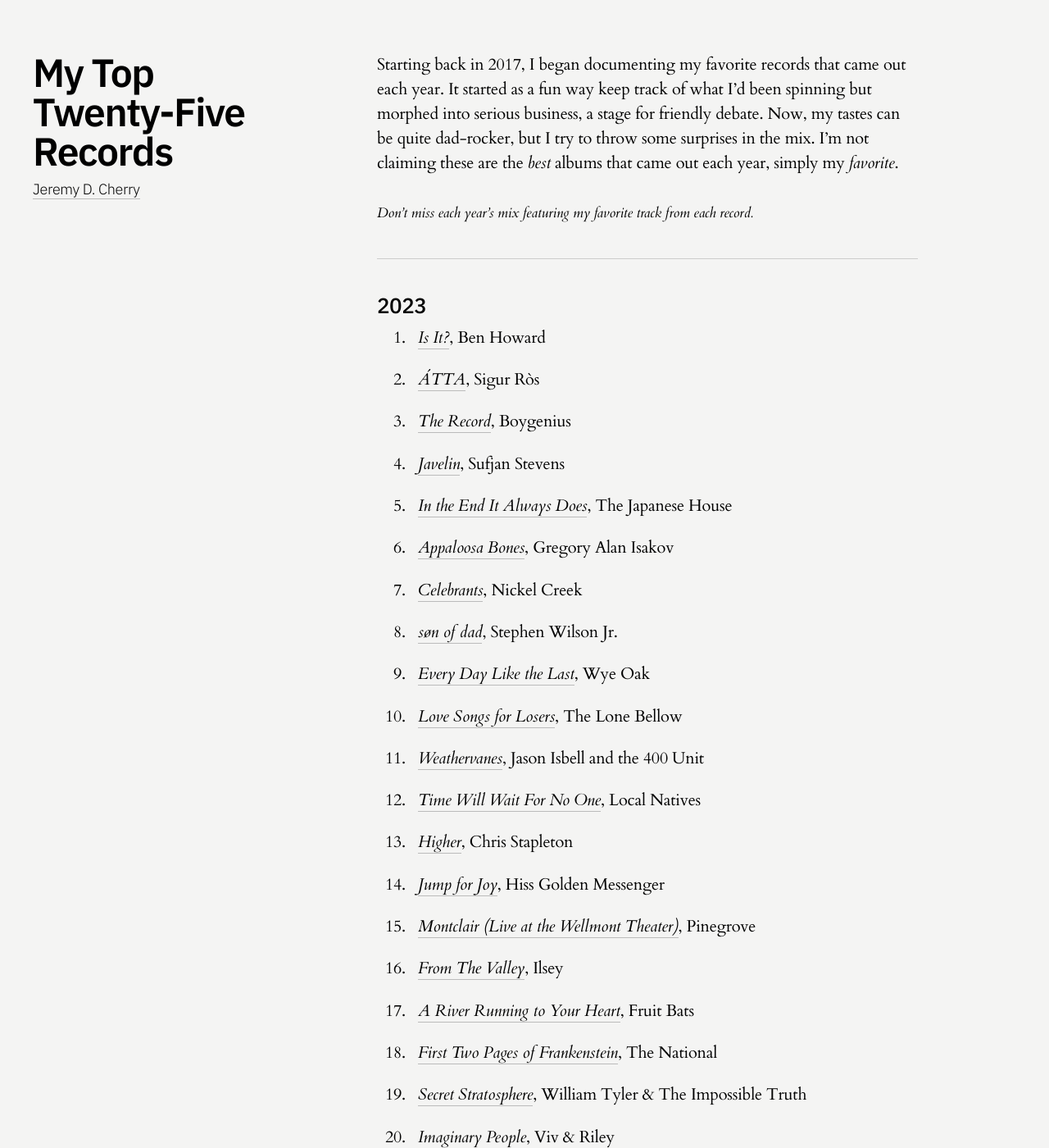
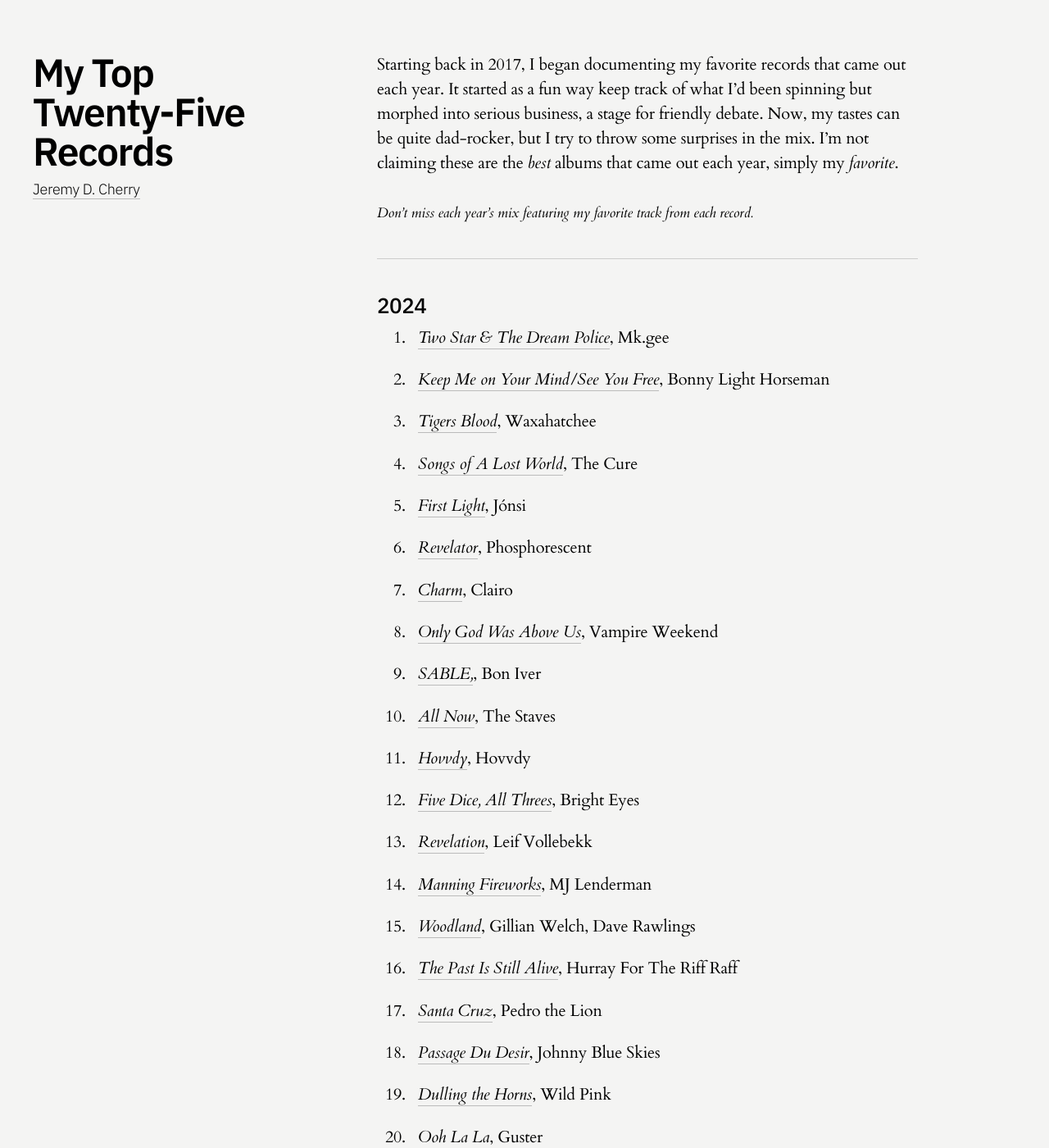
Before and after one commit to jeremydcherry/jeremydcherry.github.io, a Jekyll site: the page built from content/25.md, in a window 1280 px wide and 1400 px high. Shown: the whole window at 82% size. Built offline with Jekyll 4.4.1, drawn with Linux system fonts in a browser that asks for light colours; some of the changed text lies outside the part shown.

Commit message:
Added 2024 to 25

```diff
--- a/content/25.md
+++ b/content/25.md
@@ -8,6 +8,66 @@
 Starting back in 2017, I began documenting my favorite records that came out each year. It started as a fun way keep track of what I'd been spinning but morphed into serious business, a stage for friendly debate. Now, my tastes can be quite dad-rocker, but I try to throw some surprises in the mix. I'm not claiming these are the _best_ albums that came out each year, simply my _favorite_.
 
 ##### _Don't miss each year's mix featuring my favorite track from each record._
+
+---
+
+<!-- 2024 -->
+
+## 2024
+
+1. [_Two Star & The Dream Police_](https://open.spotify.com/album/6DlLdXBGCsSDPOV8R2pCl7?si=99e2fe56dffe4d71), Mk.gee
+
+2. [_Keep Me on Your Mind/See You Free_](https://open.spotify.com/album/1Z22z4kTZuFWTMMA7K9N9B?si=6178ea26b67e4c13), Bonny Light Horseman
+
+3. [_Tigers Blood_](https://open.spotify.com/album/5O9TGAJ6Opoya7KCBKKQUA?si=0a482bc260bf4025), Waxahatchee
+
+4. [_Songs of A Lost World_](https://open.spotify.com/album/4wjxmqXnSQvBZWL3IbYngX?si=44a7ea3e48ab424b), The Cure
+
+5. [_First Light_](https://open.spotify.com/album/1Ey5eicbpQzd3nVP8kBYzu?si=fe4c83e861424632), Jónsi
+
+6. [_Revelator_](https://open.spotify.com/album/41vjTx4EVtMQnTFtGF1mk9?si=39eb56759b7d47af), Phosphorescent
+
+7. [_Charm_](https://open.spotify.com/album/1KNUCVXgIxKUGiuEB8eG0i?si=839848a4d68e4f12), Clairo
+
+8. [_Only God Was Above Us_](https://open.spotify.com/album/1W04wu2W4OIcuiNc5AMB3y?si=6d56b2af41ff4e69), Vampire Weekend
+
+9. [_SABLE,_](https://open.spotify.com/album/2Cwxsws0uZcu61gliYLOEm?si=6c49ef480cc94ce4), Bon Iver
+
+10. [_All Now_](https://open.spotify.com/album/3N3I408c25BJ3PjmLP5Itg?si=a3286b4721b74abd), The Staves
+
+11. [_Hovvdy_](https://open.spotify.com/album/1jEwzUBvIlVPeOfqR3Ghr0?si=4facea61b9b544b6), Hovvdy
+
+12. [_Five Dice, All Threes_](https://open.spotify.com/album/7fA59NGyyUumdoTH3HmWav?si=f3f29ee5b9294e92), Bright Eyes
+
+13. [_Revelation_](https://open.spotify.com/album/0db5o1FtmNXhIfxi3gXs51?si=715798d6152246eb), Leif Vollebekk
+
+14. [_Manning Fireworks_](https://open.spotify.com/album/1bKiiYGt1fzm9YMlTnUqpN?si=a1a541b6aa4b4725), MJ Lenderman
+
+15. [_Woodland_](https://open.spotify.com/album/7zZI8ki72x4CYVJ1H2JgUA?si=b57def8df18241f7), Gillian Welch, Dave Rawlings
+
+16. [_The Past Is Still Alive_](https://open.spotify.com/album/4Lwy5hFH1NTDb6kQZ5pTSy?si=2e382f357dda4e2a), Hurray For The Riff Raff
+
+17. [_Santa Cruz_](https://open.spotify.com/album/02AxKITp9gYzR5bmgq1tpR?si=83ff5fad28384884), Pedro the Lion
+
+18. [_Passage Du Desir_](https://open.spotify.com/album/71On7h3S7yH5D0Td6YNw1t?si=ca8823fc5565431d), Johnny Blue Skies
+
+19. [_Dulling the Horns_](https://open.spotify.com/album/5YUxzS2nBOqjbNITdnCitW?si=dbdfc5cd0b394902), Wild Pink
+
+20. [_Ooh La La_](https://open.spotify.com/album/1QyPLOYj8i5heNRnoYqRiX?si=0cc8c0a624f04b66), Guster
+
+21. [_Weird Faith_](https://open.spotify.com/album/40hflv8qjnNzLA2ZrFA3yv?si=c19ebe880d6d4e5e), Madi Diaz
+
+22. [_Don’t Forget Me_](https://open.spotify.com/album/3q149oaxOiW9EoHXqM5nvO?si=430fb9dd547942e9), Maggie Rogers
+
+23. [_Leon_](https://open.spotify.com/track/0ySkMC5CSdVFuBkiEDCQfF?si=c684f649f5b1486a), Leon Bridges
+
+24. [_My Method Actor_](https://open.spotify.com/album/4BBVZgRsWeNVgGmub6LY3p?si=de24078912fc4d38), Nilüfer Yanya
+
+25. [_Sonido Cósmico_](https://open.spotify.com/album/0FI8JaUH7kqtvM6EkmCm7t?si=4bdac4839ece4ba0), Hermanos Gutiérrez
+
+##### Here's my favorite track from each record:
+
+<a href="https://open.spotify.com/playlist/4Kn8EB7Rb0PQdG7v0D8MR5?si=d2982735cd82459b" class="btn_secondary">Listen on Spotify ›</a>
 
 ---
 
```
